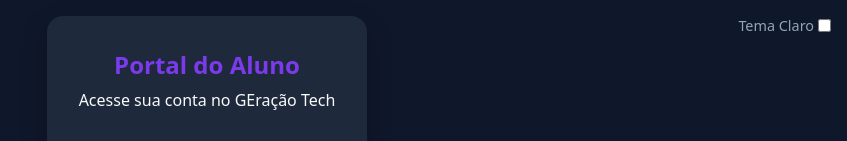
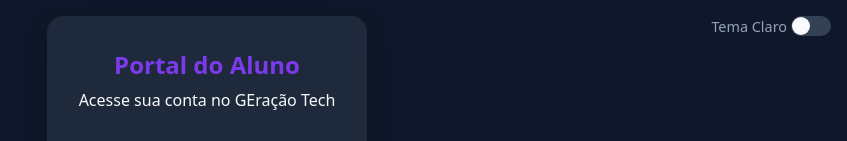
Before and after one commit to filippemonteiro/gt15_atividade02_aula13, a plain HTML site: page index.html in a window 1280 px wide. Shown: the top 141 px of the page, without its empty margins (433-1280 px from the left). Drawn offline with Linux system fonts and the light colour scheme.

Commit message:
Adiciona estilos para o switch de tema, incluindo transições e aparência personalizada

```diff
--- a/css/tema.css
+++ b/css/tema.css
@@ -15,3 +15,32 @@
     color: var(--cor-subtexto);
     font-size: 0.9rem;
 }
+
+.switch-tema input {
+    width: 40px;
+    height: 20px;
+    -webkit-appearance: none;
+    appearance: none;
+    background-color: var(--cor-borda);
+    outline: none;
+    border-radius: 999px;
+    position: relative;
+    cursor: pointer;
+    transition: background-color 0.3s;
+}
+
+.switch-tema input::before {
+    content: '';
+    width: 18px;
+    height: 18px;
+    background-color: var(--cor-texto);
+    border-radius: 50%;
+    position: absolute;
+    top: 1px;
+    left: 1px;
+    transition: transform 0.3s ease;
+}
+
+.switch-tema input:checked::before {
+    transform: translateX(20px);
+}
```
